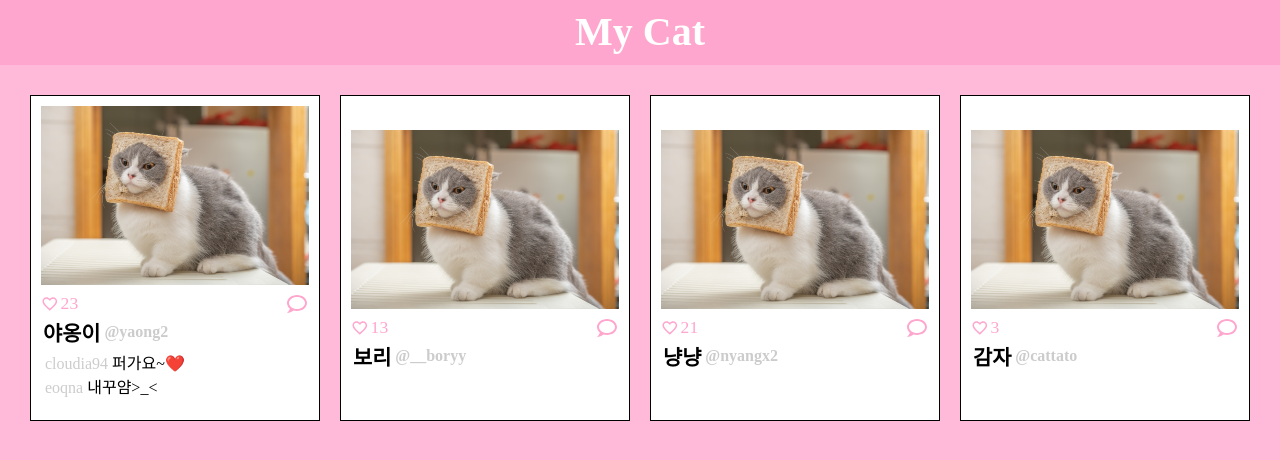
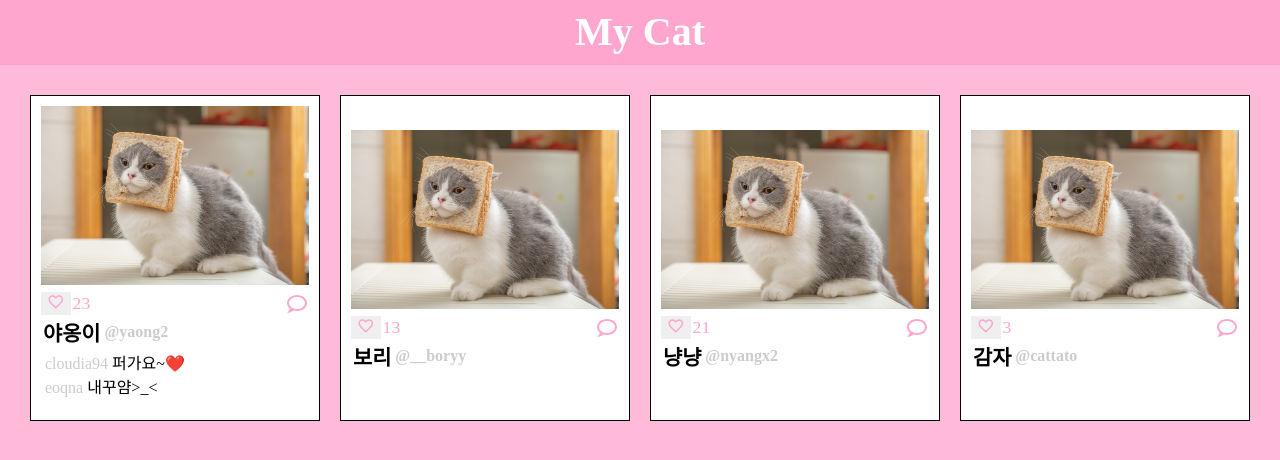
Before and after one commit to eoqna/my-cat, a React (Vite) app: page / in a window 1280 px wide. Shown: the top 460 px of the page. Built offline with nearby package versions, Linux system fonts and the light colour scheme; a web font is replaced by a local one.

Commit message:
좋아요 버튼 함수 추가

```diff
--- a/src/screen/Home.tsx
+++ b/src/screen/Home.tsx
@@ -44,6 +44,10 @@ const LikeLayout = styled.div`
   display: flex;
   flex-direction: row;
   align-items: center;
+`;
+
+const LikeButton = styled.button`
+  border: none;
 `;
 
 const Like = styled.p`
@@ -121,6 +125,10 @@ const Home = (props: NavigationProps) => {
     openModal({ open: true, type: "alert", onConfirm: () => {}, title: cat.name, content: cat.path });
   }, []);
 
+  const onClickLike = useCallback((idx: number) => {
+
+  }, []);
+
   return (
     <Layout>
       <GridLayout>
@@ -131,7 +139,9 @@ const Home = (props: NavigationProps) => {
             </ImgLayout>
             <IconLayout>
               <LikeLayout>
-                <PointerIcon path={mdiHeartOutline} size="2.2vmin" color={color.Pink} />
+                <LikeButton onClick={() => onClickLike(cat.idx)}>
+                  <PointerIcon path={mdiHeartOutline} size="2.2vmin" color={color.Pink} />
+                </LikeButton>
                 <Like>{cat.like}</Like>
               </LikeLayout>
               <PointerIcon path={mdiChatOutline} size={1} color={color.Pink} />
```
